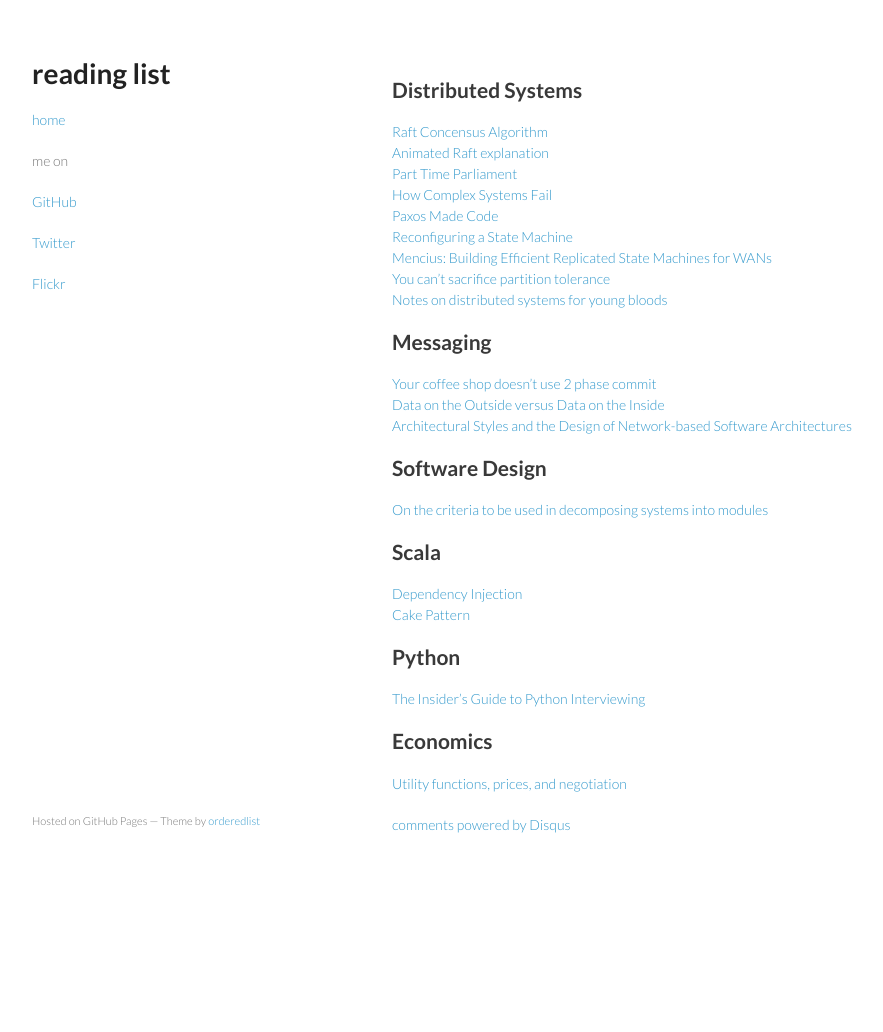
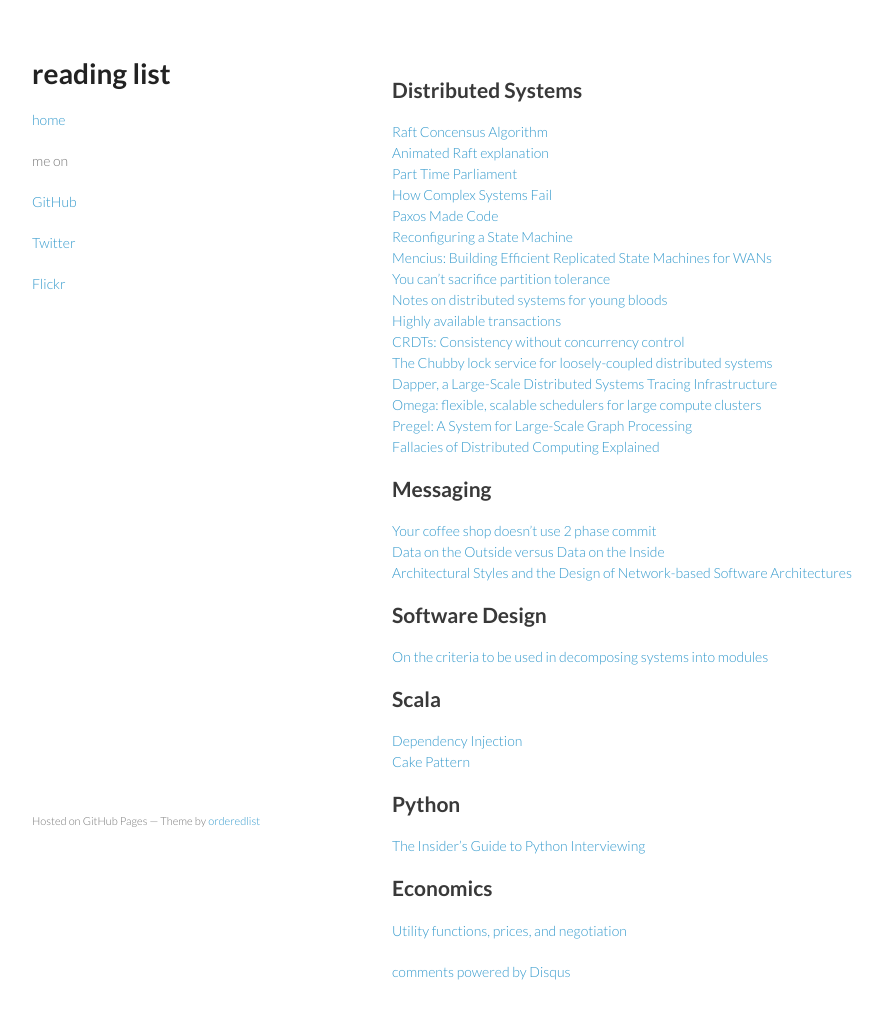
Before and after one commit to davepkennedy/davepkennedy.github.com, a Jekyll site: the page built from _posts/2014-04-21-readinglist.md, in a window 1280 px wide. Shown: the whole page, without its empty margins (178-1061 px from the left). Built offline with Jekyll 4.4.1, drawn with Linux system fonts in a browser that asks for light colours; comment, search, counter and statistics services are not loaded; before the commit the page ends 900 px from its top, so only the background shows below that.

Commit message:
Adding more links

```diff
--- a/_posts/2014-04-21-readinglist.md
+++ b/_posts/2014-04-21-readinglist.md
@@ -12,6 +12,13 @@ title: reading list
 <a href="http://www.sysnet.ucsd.edu/sysnet/miscpapers/mencius-osdi.pdf">Mencius: Building Efficient Replicated State Machines for WANs</a><br>
 <a href="http://codahale.com/you-cant-sacrifice-partition-tolerance/">You can't sacrifice partition tolerance</a><br>
 <a href="http://www.somethingsimilar.com/2013/01/14/notes-on-distributed-systems-for-young-bloods/">Notes on distributed systems for young bloods</a><br>
+<a href="http://www.bailis.org/papers/hat-vldb2014.pdf">Highly available transactions</a><br>
+<a href="http://pagesperso-systeme.lip6.fr/Marc.Shapiro/papers/RR-6956.pdf">CRDTs: Consistency without concurrency control</a><br>
+<a href="http://static.googleusercontent.com/media/research.google.com/en//archive/chubby-osdi06.pdf">The Chubby lock service for loosely-coupled distributed systems</a><br>
+<a href="http://research.google.com/pubs/pub36356.html">Dapper, a Large-Scale Distributed Systems Tracing Infrastructure</a><br>
+<a href="http://research.google.com/pubs/pub41684.html">Omega: flexible, scalable schedulers for large compute clusters</a><br>
+<a href="http://kowshik.github.io/JPregel/pregel_paper.pdf">Pregel: A System for Large-Scale Graph Processing</a><br>
+<a href="http://www.rgoarchitects.com/Files/fallacies.pdf">Fallacies of Distributed Computing Explained</a><br>
 
 ## Messaging
 <a href="http://www.eaipatterns.com/docs/IEEE_Software_Design_2PC.pdf">Your coffee shop doesn't use 2 phase commit</a><br>
```
